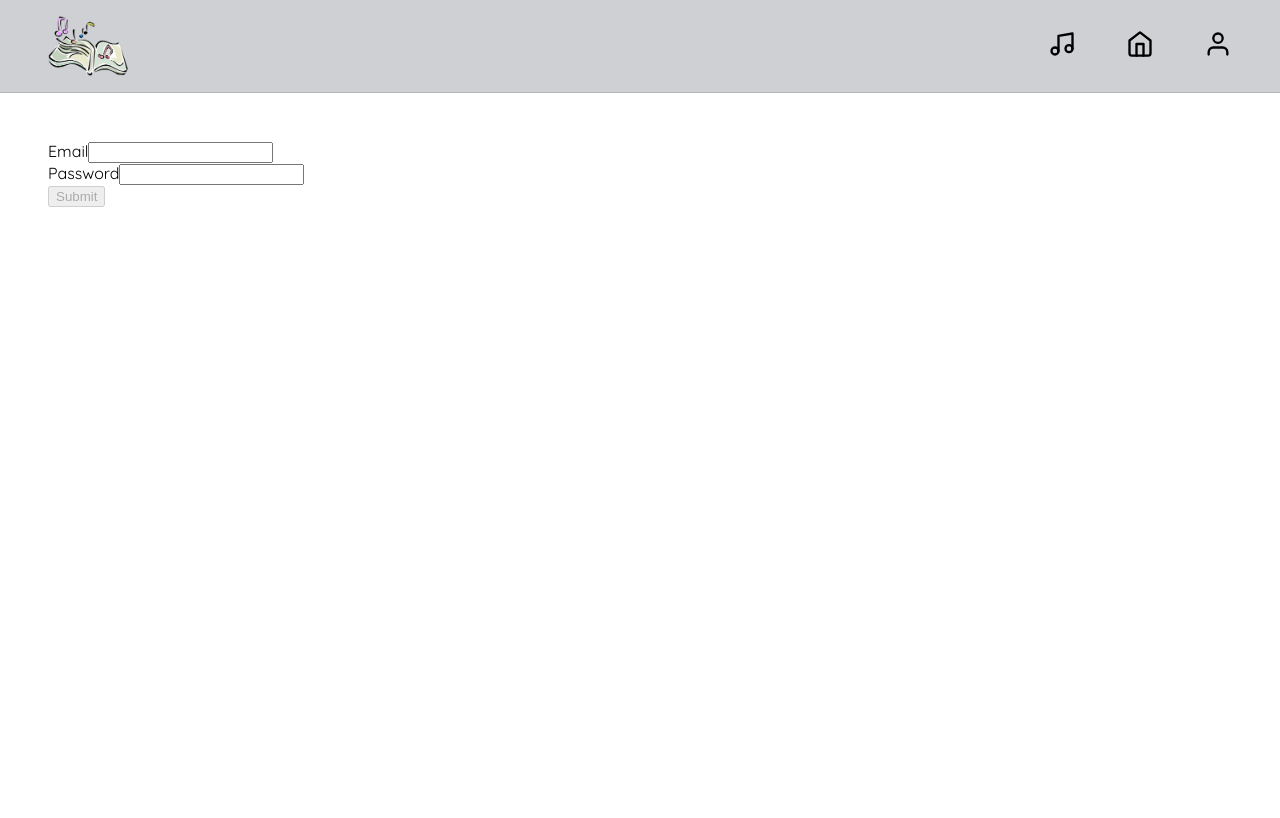
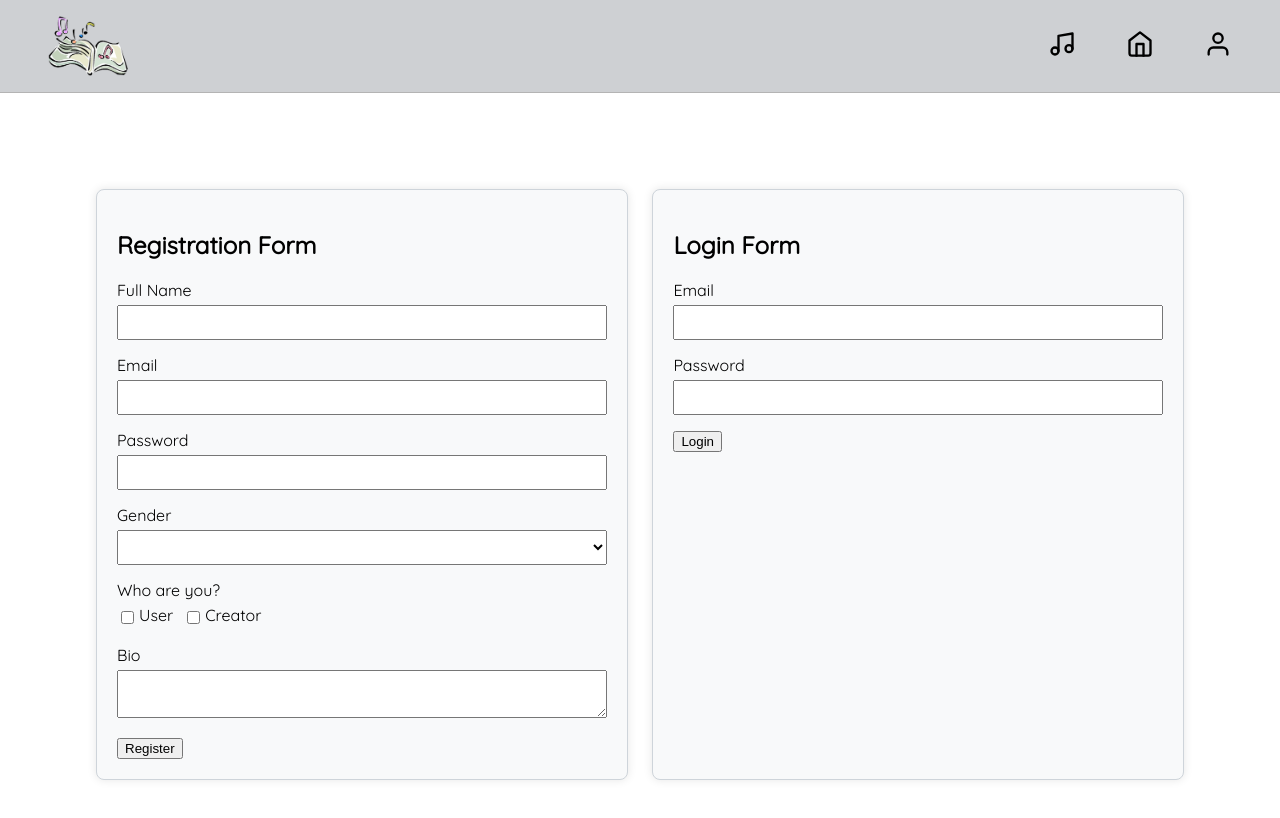
Before and after one commit to lismalgorzata/projectPP5, a Vue app: page /login in a window 1280 px wide. Shown: the top 818 px of the page. Built offline with nearby package versions, Linux system fonts and the light colour scheme.

Commit message:
register + login forms

```diff
--- a/src/views/LogInView.vue
+++ b/src/views/LogInView.vue
@@ -1,58 +1,182 @@
 <template>
-  <form @submit.prevent="submitForm">
-    <div>
-      <label for="email">Email</label>
-      <input id="email" v-model="form.email" type="email" required />
-    </div>
-    <div>
-      <label for="password">Password</label>
-      <input id="password" v-model="form.password" type="password" required />
-    </div>
-    <button type="submit" :disabled="!isFormValid || loading">Submit</button>
-  </form>
+  <div class="container">
+    <!-- Registration Form -->
+    <form @submit.prevent="submitRegistration" class="form registration-form">
+      <h2>Registration Form</h2>
+      <div class="form-group">
+        <label for="fullName">Full Name</label>
+        <input id="fullName" v-model="registrationForm.fullName" type="text" required />
+      </div>
+      <div class="form-group">
+        <label for="newEmail">Email</label>
+        <input id="newEmail" v-model="registrationForm.email" type="email" required />
+      </div>
+      <div class="form-group">
+        <label for="newPassword">Password</label>
+        <input id="newPassword" v-model="registrationForm.password" type="password" required />
+      </div>
+      <div class="form-group">
+        <label for="gender">Gender</label>
+        <select id="gender" v-model="registrationForm.gender" required>
+          <option value="male">Male</option>
+          <option value="female">Female</option>
+          <option value="other">Other</option>
+        </select>
+      </div>
+      <div class="form-group">
+        <label>Who are you?</label>
+        <div class="inline-checkbox-group">
+          <div class="inline-checkbox">
+            <input id="youAreUser" type="checkbox" class="custom-checkbox" v-model="registrationForm.whoareyou.user" />
+            <label class="custom-label" for="youAreUser">User</label>
+          </div>
+          <div class="inline-checkbox">
+            <input id="youAreCreator" type="checkbox" class="custom-checkbox" v-model="registrationForm.whoareyou.creator" />
+            <label class="custom-label" for="youAreCreator">Creator</label>
+          </div>
+        </div>
+      </div>
+      <div class="form-group">
+        <label for="bio">Bio</label>
+        <textarea id="bio" v-model="registrationForm.bio"></textarea>
+      </div>
+      <button type="submit">Register</button>
+    </form>
+
+    <!-- Login form using registration data -->
+    <form @submit.prevent="submitLogin" class="form login-form">
+      <h2>Login Form</h2>
+      <div class="form-group">
+        <label for="loginEmail">Email</label>
+        <input id="loginEmail" v-model="loginForm.email" type="email" required />
+      </div>
+      <div class="form-group">
+        <label for="loginPassword">Password</label>
+        <input id="loginPassword" v-model="loginForm.password" type="password" required />
+      </div>
+      <button type="submit">Login</button>
+    </form>
+  </div>
 </template>
 
 <script>
-import { reactive, ref, computed } from 'vue';
+import { reactive, ref } from 'vue';
 
 export default {
   setup() {
-    const form = reactive({
+    const registrationForm = reactive({
+      fullName: '',
+      email: '',
+      password: '',
+      gender: '',
+      whoareyou: {
+        user: false,
+        creator: false,
+      },
+      bio: '',
+    });
+
+    const loginForm = reactive({
       email: '',
       password: '',
     });
 
-    const errors = ref([]);
-    const loading = ref(false);
+    const registrationComplete = ref(false);
 
-    const isFormValid = computed(() => {
-      return form.email && form.password;
-    });
+    const submitRegistration = () => {
+      // Perform registration logic
+      console.log('Registration data:', registrationForm);
+    // Use .value to update the ref value
+      registrationComplete.value = true;
+    };
 
-    const validateForm = () => {
-      errors.value = [];
-
-      if (!form.email) {
-        errors.value.push('Email is required.');
-      }
-
-      if (!form.password) {
-        errors.value.push('Password is required.');
+    const submitLogin = () => {
+      // Use registration data for login logic
+      if (
+        loginForm.email === registrationForm.email &&
+        loginForm.password === registrationForm.password
+      ) {
+        console.log('Login successful!');
+      } else {
+        console.log('Login failed. Invalid credentials.');
       }
     };
 
-    const submitForm = async () => {
-      validateForm();
-      if (isFormValid.value) {
-        loading.value = true;
-
-        console.log('Form submitted:', form);
-
-        loading.value = false;
-      }
+    const resetForm = () => {
+      // Reset registration form
+      registrationForm.fullName = '';
+      registrationForm.email = '';
+      registrationForm.password = '';
+      registrationForm.gender = '';
+      registrationForm.whoareyou.user = false;
+      registrationForm.whoareyou.creator = false;
+      registrationForm.bio = '';
+      registrationComplete.value = false;
     };
 
-    return { form, errors, loading, isFormValid, submitForm };
+    return { registrationForm, loginForm, registrationComplete, submitRegistration, submitLogin, resetForm };
   },
 };
 </script>
+
+<style lang="scss" scoped>
+  .container {
+    display: flex;
+    justify-content: space-between;
+    max-width: 1200px;
+    margin: 0 auto;
+  }
+
+  .form {
+    flex: 0 0 45%;
+    background-color: #f8f9fa;
+    border: 1px solid #ced4da;
+    padding: 20px;
+    border-radius: 8px;
+    box-shadow: 0 0 10px rgba(0, 0, 0, 0.1);
+
+    .form-group {
+      margin-bottom: 15px;
+
+      label {
+        display: block;
+        margin-bottom: 5px;
+      }
+
+      input,
+      select,
+      textarea {
+        width: 100%;
+        padding: 8px;
+        box-sizing: border-box;
+      }
+
+      .inline-checkbox-group {
+        display: flex;
+        gap: 10px;
+      }
+
+      .inline-checkbox {
+        display: flex;
+        align-items: center;
+
+        input {
+          margin-right: 5px;
+          }
+      }
+    }
+  .registration-data {
+    flex: 0 0 45%;
+    margin-top: 20px;
+    padding: 20px;
+    border: 1px solid #ced4da;
+    background-color: #f8f9fa;
+    border-radius: 8px;
+    box-shadow: 0 0 10px rgba(0, 0, 0, 0.1);
+  }
+
+  .login-form {
+    background-color: #ffffff;
+  }
+}
+</style>
```
